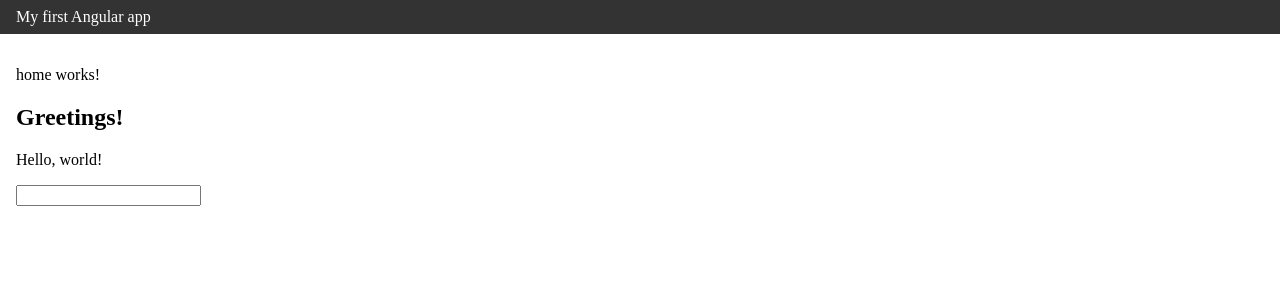
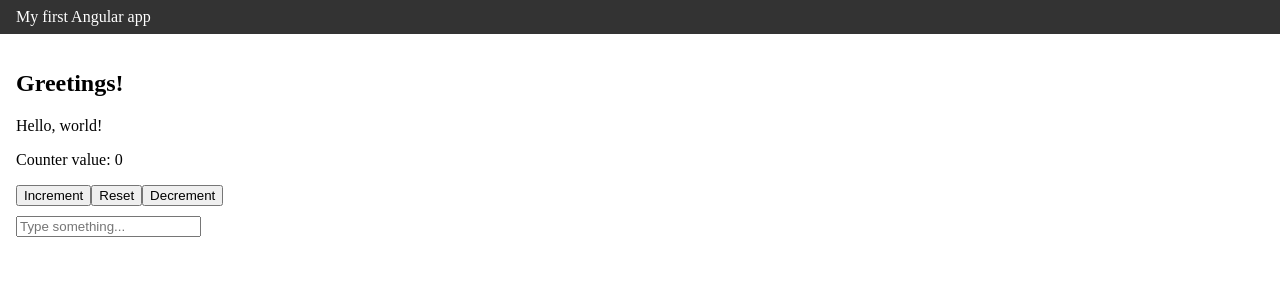
Before and after one commit to ChuanYuDev/angular, an Angular app in the folder first-ng-app/: page / in a window 1280 px wide. Shown: the top 300 px of the page. Built offline with nearby package versions, Linux system fonts and the light colour scheme.

Commit message:
5. Creating a CounterComponent

```diff
--- /dev/null
+++ b/first-ng-app/src/app/components/counter/counter.component.html
@@ -0,0 +1,7 @@
+<p>Counter value: {{ counterValue() }}</p>
+
+<div>
+    <button (click)="increment()">Increment</button>
+    <button (click)="reset()">Reset</button>
+    <button (click)="decrement()">Decrement</button>
+</div>
--- /dev/null
+++ b/first-ng-app/src/app/components/counter/counter.component.ts
@@ -0,0 +1,32 @@
+import { Component, signal } from '@angular/core';
+
+@Component({
+  selector: 'app-counter',
+  standalone: true,
+  imports: [],
+  templateUrl: './counter.component.html',
+  styleUrl: './counter.component.scss'
+})
+export class CounterComponent {
+  counterValue = signal(0);
+
+  increment() {
+    // Error: counterValue is signal, cannot be assigned by a number
+    // this.counterValue = 1;
+
+    // this.counterValue.set(this.counterValue() + 1);
+
+    // Get counterValue as val, plus 1 and return to update counterValue
+    this.counterValue.update((val) => val + 1);
+  }
+
+  decrement() {
+    this.counterValue.update((val) => val - 1);
+
+  }
+
+  reset() {
+    // set counterValue to Signal(Signal(0))
+    this.counterValue.set(0);
+  }
+}
--- a/first-ng-app/src/app/home/home.component.html
+++ b/first-ng-app/src/app/home/home.component.html
@@ -1,13 +1,12 @@
-<p>home works!</p>
-
-<!-- Pass message to GreetingComponent -->
+<!--
+    Pass message to GreetingComponent
+    We can use "Hello, world!1234" directly
+ -->
 <!-- <app-greeting message="Hello, world!1234"/> -->
 
 <!--
     If we use square bracket [] around message, the value expects the Javascript statement
-        We can use "Hello, world!1234" directly
-
-    If we want to pass string, we should use single quotations
+        If we want to pass string, we should use single quotations
         Or we use variable like below
  -->
 <!-- <app-greeting [message]="'Hello, world!1234'"/> -->
@@ -15,5 +14,11 @@
 <!-- Pass homeMessage signal property of HomeComponent to GreetingComponent -->
 <app-greeting [message]="homeMessage()"/>
 
+<app-counter />
+
 <!-- <input type="text" (keyup)="keyUpHandler()"> -->
-<input type="text" (keyup)="keyUpHandler($event)">
+<input
+    placeholder="Type something..."
+    type="text"
+    (keyup)="keyUpHandler($event)"
+>
--- a/first-ng-app/src/app/home/home.component.scss
+++ b/first-ng-app/src/app/home/home.component.scss
@@ -0,0 +1,5 @@
+// Gobal styles
+//      Not production level style
+input {
+    margin-top: 10px;
+}
--- a/first-ng-app/src/app/home/home.component.ts
+++ b/first-ng-app/src/app/home/home.component.ts
@@ -1,10 +1,12 @@
 import { Component, signal } from '@angular/core';
 import { GreetingComponent } from '../components/greeting/greeting.component';
+import { CounterComponent } from '../components/counter/counter.component';
 
 @Component({
   selector: 'app-home',
   standalone: true,
-  imports: [GreetingComponent],
+  // HomeComponent includes GreetingComponent, CounterComponent
+  imports: [GreetingComponent, CounterComponent],
   templateUrl: './home.component.html',
   styleUrl: './home.component.scss'
 })
```
Also changed, not shown: first-ng-app/src/app/components/counter/counter.component.scss (added), 1 other file (tests, documents, lock files or other folders).
